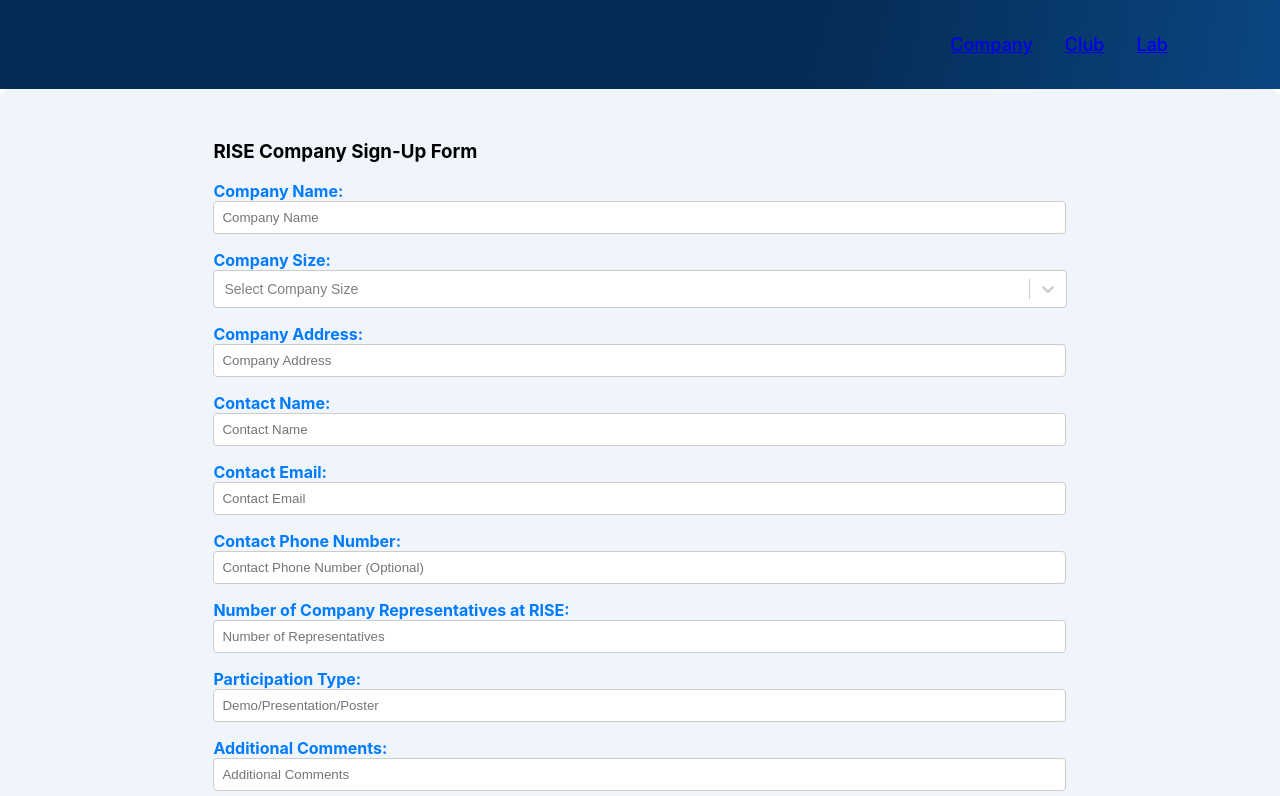
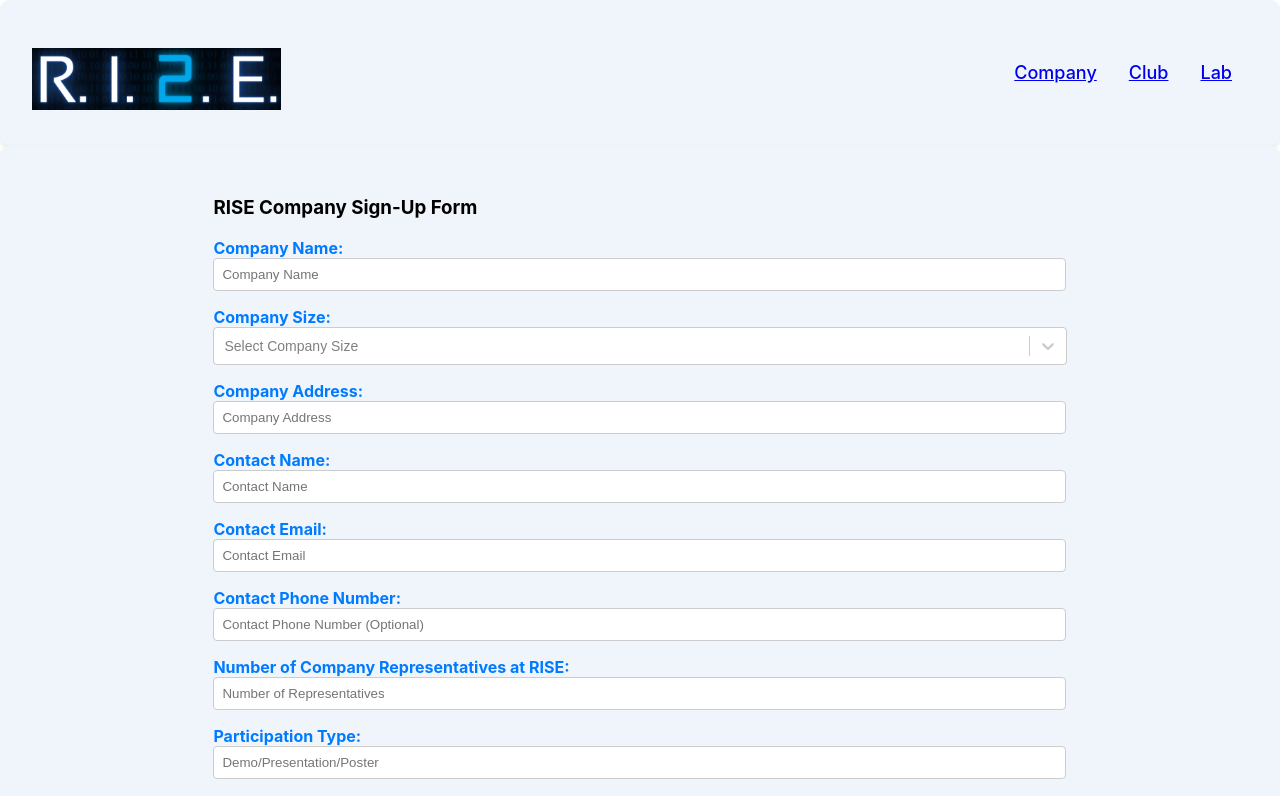
Before and after one commit to purdue-arc/FormDataApp, a React (Create React App) app: page / in a window 1280 px wide. Shown: the top 796 px of the page. Built offline with nearby package versions, Linux system fonts and the light colour scheme.

Commit message:
Styling of Nav and Form Improvements

```diff
--- a/src/Nav.css
+++ b/src/Nav.css
@@ -1,23 +1,10 @@
 .gpt3__navbar {
     display: flex;
     align-items: center;
-    background: var(--color-footer);
-
-    background:-moz-radial-gradient(circle at 30% -100%, #042c54 50%, rgba(27, 120, 222, 1) 200%);
-
-    /* safari 5.1+,chrome 10+ */
-    background:-webkit-radial-gradient(circle at 30% -100%, #042c54 50%, rgba(27, 120, 222, 1) 200%);
-
-    /* opera 11.10+ */
-    background:-o-radial-gradient(circle at 30% -100%, #042c54 50%, rgba(27, 120, 222, 1) 200%);
-
-    /* ie 10+ */
-    background:-ms-radial-gradient(circle at 30% -100%, #042c54 50%, rgba(27, 120, 222, 1) 200%);
-
-    /* global 92%+ browsers support */
-    background:radial-gradient(circle at 30% -100%, #042c54 50%, rgba(27, 120, 222, 1) 200%);
-
-    padding: 2rem 6rem;
+    background: #f0f5fb; /* Light blue background color */
+    padding: 2rem;
+    border-radius: 10px;
+    box-shadow: 0 2px 4px rgba(0, 0, 0, 0.1);
 }
 
 .gpt3__navbar-links {
@@ -51,14 +38,12 @@
 .gpt3__navbar-links_container p,
 .gpt3__navbar-sign p,
 .gpt3__navbar-menu_container p {
-    color: #fff;
+    color: #007bff; /* Blue text color */
     font-family: var(--font-family);
-
     font-weight: 500;
     font-size: 18px;
     line-height: 25px;
     text-transform: capitalize;
-
     margin: 0 1rem;
     cursor: pointer;
 }
@@ -67,7 +52,7 @@
 .gpt3__navbar-menu_container button {
     padding: 0.5rem 1rem;
     color: #fff;
-    background: #ff4820;
+    background: #007bff; /* Blue button background color */
     font-family: var(--font-family);
     font-weight: 500;
     font-size: 18px;
@@ -94,15 +79,15 @@
     align-items: flex-end;
     flex-direction: column;
     text-align: end;
-    background: var(--color-footer);
+    background: #f0f5fb; /* Light blue background color */
     padding: 2rem;
     position: absolute;
     top: 40px;
     right: 0;
     margin-top: 1rem;
     min-width: 210px;
-    border-radius: 5px;
-    box-shadow: 0 0 5 rgba(0, 0, 0, 0.2);
+    border-radius: 10px;
+    box-shadow: 0 2px 4px rgba(0, 0, 0, 0.1);
 }
 
 .gpt3__navbar-menu_container p {
@@ -133,14 +118,14 @@
     .gpt3__navbar {
         padding: 2rem;
     }
-    .gpt3__navbar-sign{
+    .gpt3__navbar-sign {
         display: none;
     }
-    .gpt3__navbar-menu_container{
+    .gpt3__navbar-menu_container {
         top: 20px;
     }
 
-    .gpt3__navbar-menu_container-links-sign{
+    .gpt3__navbar-menu_container-links-sign {
         display: block;
     }
 }
--- a/src/Nav.jsx
+++ b/src/Nav.jsx
@@ -2,6 +2,7 @@ import React, { useState } from "react";
 import { Link } from 'react-router-dom';
 import { RiMenu3Line, RiCloseLine } from "react-icons/ri";
 import "./Nav.css";
+import logo from "./RISE-Logo.png"
 
 const Menu = () => (
     <>
@@ -23,6 +24,9 @@ const Navbar  = () => {
         <div className="gpt3__navbar">
             <div className="gpt3__navbar-links">
                 <div className="gpt3__navbar-links_logo">
+                    <img
+                        src={logo} alt={"RISE_Logo"}
+                        />
                 </div>
                 <div className="gpt3__navbar-links_container">
                     <Menu />
```
Also changed, not shown: src/RISE-Logo.png (added).
